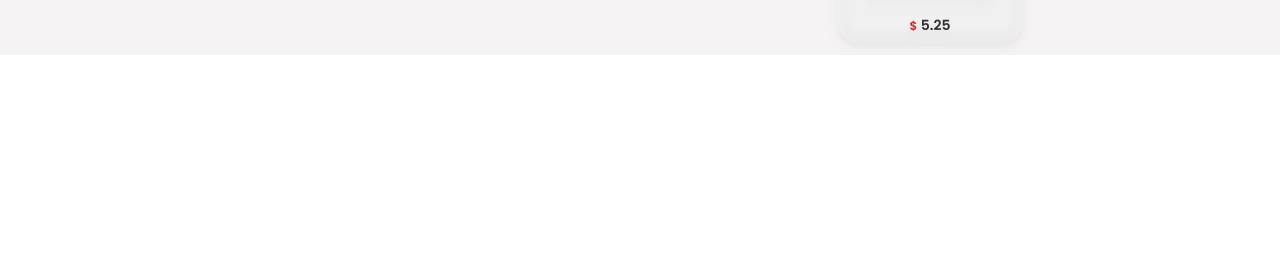
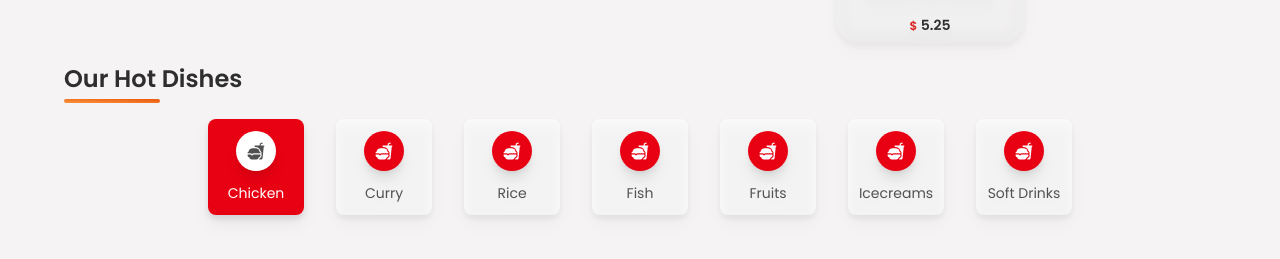
Before and after one commit to alishamsian/restaurantapp, a React (Create React App) app: page / in a window 1280 px wide. Shown: the part 899-1158 px from the top of the page. Before the commit the page ends 954 px from the top, so only its background shows below. Built offline with nearby package versions, Linux system fonts and the light colour scheme; no server answers; the database is empty.

Commit message:
end menu container

```diff
--- a/src/components/MainContainer.jsx
+++ b/src/components/MainContainer.jsx
@@ -1,11 +1,15 @@
 import { motion } from "framer-motion";
-import React from "react";
+import React, { useEffect, useState } from "react";
 import HomeContainer from "./HomeContainer";
 import { MdChevronRight, MdChevronLeft } from "react-icons/md";
 import RowContainer from "./RowContainer";
 import { useStateValue } from "../context/StateProvider";
+import MenuContainer from "./MenuContainer";
 const MainContainer = () => {
   const [{ foodItems }, dispatch] = useStateValue();
+  const [scrollValue, setScrollValue] = useState(0);
+
+  useEffect(() => {}, [scrollValue]);
 
   return (
     <div className="w-full h-auto flex flex-col items-center justify-center">
@@ -19,12 +23,14 @@
           <div className="hidden md:flex gap-3 items-center">
             <motion.div
               whileTap={{ scale: 0.75 }}
+              onClick={() => setScrollValue(-200)}
               className="w-8 h-8 rounded-lg bg-orange-300 hover:bg-orange-500 cursor-pointer transition-all duration-100 ease-in-out hover:shadow-lg flex items-center justify-center"
             >
               <MdChevronLeft className="text-lg text-white" />
             </motion.div>
             <motion.div
               whileTap={{ scale: 0.75 }}
+              onClick={() => setScrollValue(200)}
               className="w-8 h-8 rounded-lg bg-orange-300 hover:bg-orange-500 cursor-pointer transition-all duration-100 ease-in-out hover:shadow-lg flex items-center justify-center"
             >
               <MdChevronRight className="text-lg text-white" />
@@ -32,10 +38,13 @@
           </div>
         </div>
         <RowContainer
+          scrollValue={scrollValue}
           flag={true}
           data={foodItems?.filter((item) => item.category === "chicken")}
         />
       </section>
+
+      <MenuContainer />
     </div>
   );
 };
--- /dev/null
+++ b/src/components/MenuContainer.jsx
@@ -0,0 +1,65 @@
+import { motion } from "framer-motion";
+import React, { useState } from "react";
+import { IoFastFood } from "react-icons/io5";
+import { categories } from "../utils/data";
+import RowContainer from "./RowContainer"
+import { useStateValue } from "../context/StateProvider";
+
+const MenuContainer = () => {
+  const [filter, setFilter] = useState("chicken");
+
+  const [{foodItems} , dispatch] = useStateValue()
+
+  return (
+    <section className="w-full my-6" id="menu">
+      <div className="w-full flex flex-col items-center justify-center">
+        <p className="text-2xl font-semibold capitalize text-headingColor relative before:absolute before:rounded-lg before:content before:w-24 before:h-1 before:-bottom-2 before:left-0 before:bg-gradient-to-tr from-orange-400 to-orange-600 transition-all ease-in-out duration-100 mr-auto">
+          Our Hot Dishes
+        </p>
+        <div className="w-full flex items-center justify-start lg:justify-center gap-8 py-6 overflow-x-scroll scrollbar-none">
+          {categories &&
+            categories.map((category) => (
+              <motion.div
+              whileTap={{ scale: 0.75}}
+                key={category.id}
+                className={`group ${
+                  filter === category.urlParamName ? "bg-cartNumBg" : "bg-card"
+                } w-24 min-w-[94px] h-24 cursor-pointer rounded-lg drop-shadow-lg flex flex-col gap-3 items-center justify-center hover:bg-cartNumBg`}
+                onClick={()=> setFilter(category.urlParamName)}
+              >
+                <div
+                  className={`w-10 h-10 rounded-full shadow-lg ${
+                    filter === category.urlParamName
+                      ? "bg-white"
+                      : "bg-cartNumBg"
+                  } group-hover:bg-white flex items-center justify-center`}
+                >
+                  <IoFastFood
+                    className={`${
+                      filter === category.urlParamName
+                        ? "text-textColor"
+                        : "text-white"
+                    } group-hover:text-textColor text-lg`}
+                  />
+                </div>
+                <p
+                  className={`text-sm ${
+                    filter === category.urlParamName
+                      ? "text-white"
+                      : "text-textColor"
+                  } group-hover:text-white`}
+                >
+                  {category.name}
+                </p>
+              </motion.div>
+            ))}
+        </div>
+        <div className="w-full">
+          <RowContainer flag={false} data={foodItems?.filter(n => n.category == filter)} />
+        </div>
+      </div>
+    </section>
+  );
+};
+
+export default MenuContainer;
--- a/src/components/RowContainer.jsx
+++ b/src/components/RowContainer.jsx
@@ -1,24 +1,34 @@
 import { motion } from "framer-motion";
-import React from "react";
+import React, { useEffect, useRef } from "react";
 import { MdShoppingBasket } from "react-icons/md";
 
 const RowContainer = (props) => {
+  const rowContainer = useRef();
+    useEffect(() => {
+      rowContainer.current.scrollLeft += props.scrollValue;
+    }, [props.scrollValue]);
+
   return (
     <div
-      className={`w-full my-12 flex items-center gap-3
-    ${props.flag ? "overflow-x-scroll scrollbar-none" : "flex-wrap overflow-x-hidden"}
+      ref={rowContainer}
+      className={`w-full my-12 flex items-center gap-3 scroll-smooth
+    ${
+      props.flag
+        ? "overflow-x-scroll scrollbar-none"
+        : "flex-wrap overflow-x-hidden"
+    }
     `}
     >
       {props.data &&
         props.data.map((item) => (
           <div
-            key={item.id}
-            className="w-full min-w-[300px] md:w-340 md:min-w-[340px] h-auto bg-cardOverlay rounded-lg p-2 my-12 backdrop-blur-lg hover:drop-shadow-lg"
+            key={item?.id}
+            className="w-full min-w-[300px] md:w-340 md:min-w-[340px] h-[225px] bg-cardOverlay rounded-lg p-2 my-12 backdrop-blur-lg hover:drop-shadow-lg flex flex-col items-center justify-between"
           >
             <div className="w-full flex items-center justify-between">
               <motion.img
                 whileHover={{ scale: 1.2 }}
-                src={item.imageURL}
+                src={item?.imageURL}
                 alt=""
                 className="w-40 -mt-8 drop-shadow-2xl "
               />
@@ -31,10 +41,10 @@
             </div>
             <div className="w-full flex flex-col items-end justify-end">
               <p className="text-textColor font-semibold text-base md:text-lg">
-                {item.title}
+                {item?.title}
               </p>
               <p className="mt-1 text-sm text-gray-500">
-                {item.calories} Calories
+                {item?.calories} Calories
               </p>
               <div className="flex items-center gap-8 ">
                 <p className="text-lg text-headingColor font-semibold">
--- a/src/components/index.js
+++ b/src/components/index.js
@@ -4,3 +4,4 @@
 export {default as HomeContainer} from './HomeContainer'
 export {default as Loader} from './Loader'
 export {default as RowContainer} from './RowContainer'
+export {default as MenuContainer} from './MenuContainer'
--- a/tailwind.config.js
+++ b/tailwind.config.js
@@ -49,11 +49,12 @@
         cartNumBg : "#e80013",
         primary : "#f5f3f3",
         cardOverlay: "rgba(256,256,256,0.4)",
+        card : "rgba(256,256,256,0.6)",
         lighttextGray : "#9ca0ab",
       }
     },
   },
   plugins: [
-    require('tailwind-scrollbar'),
+    require('tailwind-scrollbar')
   ],
 };
```
